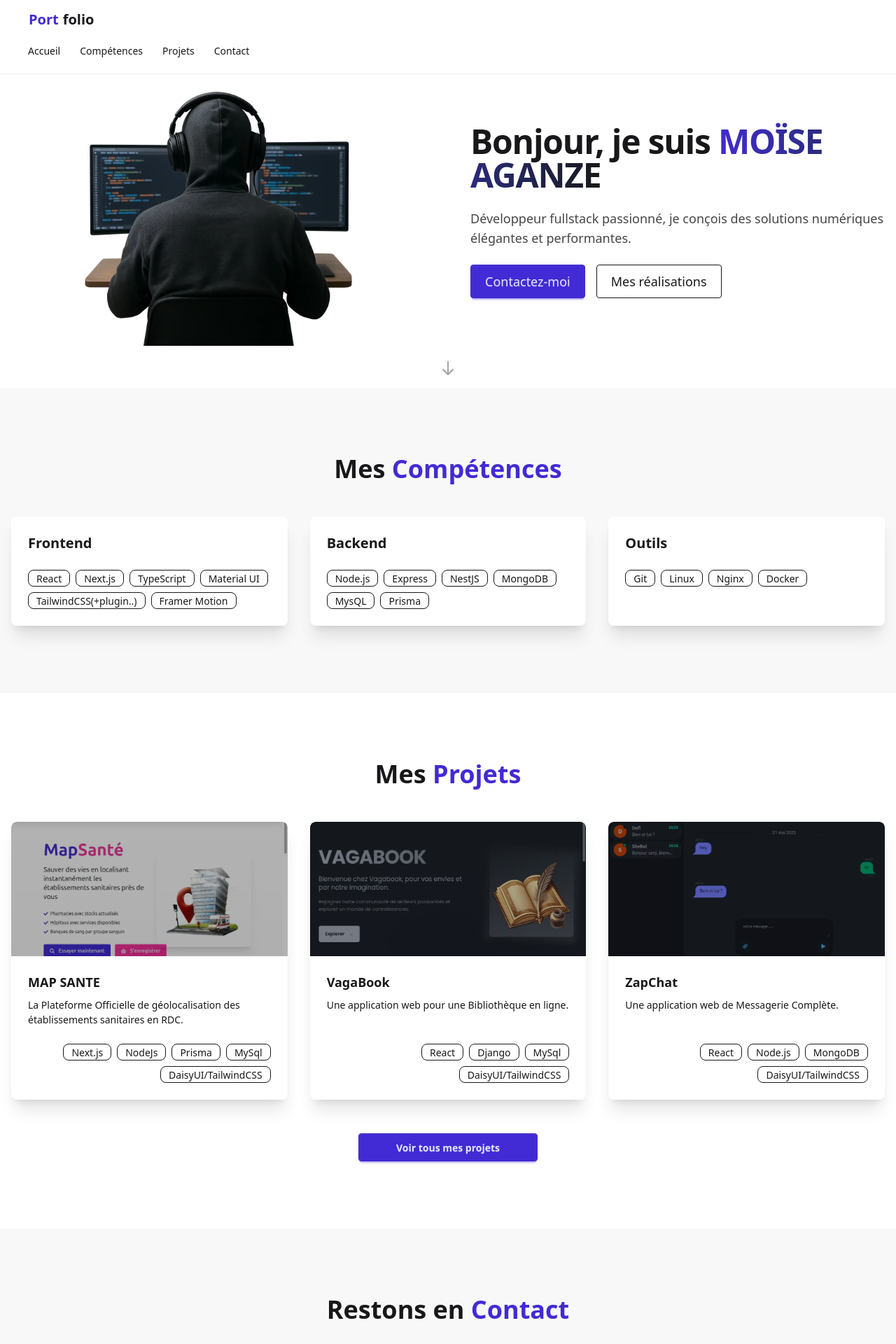
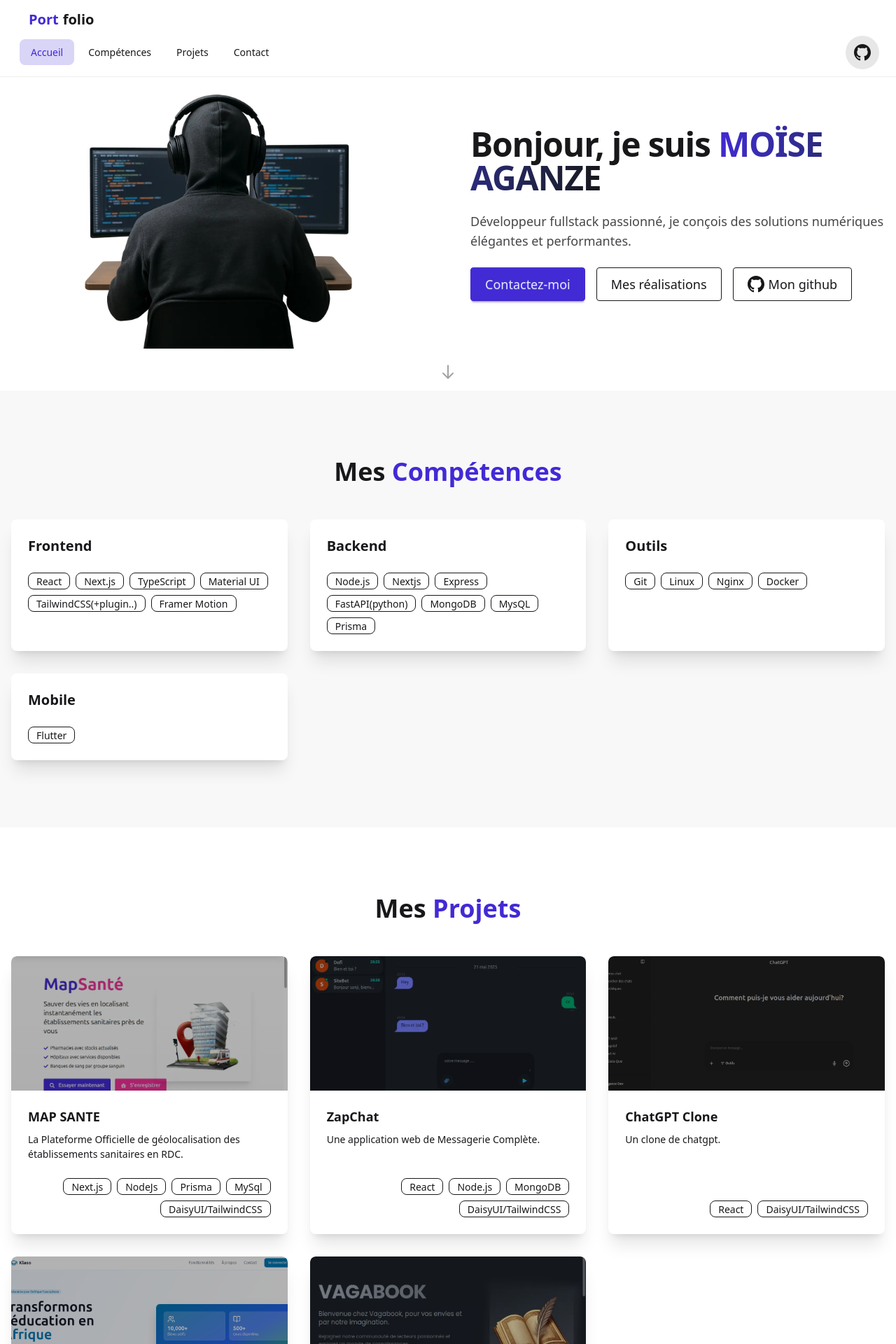
Before and after one commit to MoiseAganze/new_portfolio, a Next.js app: page / in a window 1280 px wide. Shown: the top 1920 px of the page at 70% size. Built offline with nearby package versions, Linux system fonts and the light colour scheme.

Commit message:
arrangements

```diff
--- a/app/composants/Footer.tsx
+++ b/app/composants/Footer.tsx
@@ -53,7 +53,7 @@
           </motion.div>
 
           {/* Newsletter */}
-          <motion.div variants={itemVariants} className="max-w-md">
+          {/* <motion.div variants={itemVariants} className="max-w-md">
             <h3 className="text-lg font-semibold mb-6 text-primary">
               Newsletter
             </h3>
@@ -86,7 +86,7 @@
             <div className="mt-4 text-sm text-base-content/50">
               Nous ne partageons jamais votre email.
             </div>
-          </motion.div>
+          </motion.div> */}
         </motion.div>
 
         {/* Copyright */}
--- a/app/composants/HeroSection.tsx
+++ b/app/composants/HeroSection.tsx
@@ -72,6 +72,22 @@
               >
                 Mes réalisations
               </Link>
+              <Link
+                href="https://github.com/MoiseAganze/"
+                className="btn btn-outline btn-lg font-medium"
+                target="_blank"
+              >
+                <svg
+                  xmlns="http://www.w3.org/2000/svg"
+                  width="24"
+                  height="24"
+                  viewBox="0 0 24 24"
+                  fill="currentColor"
+                >
+                  <path d="M12 0c-6.626 0-12 5.373-12 12 0 5.302 3.438 9.8 8.207 11.387.599.111.793-.261.793-.577v-2.234c-3.338.726-4.033-1.416-4.033-1.416-.546-1.387-1.333-1.756-1.333-1.756-1.089-.745.083-.729.083-.729 1.205.084 1.839 1.237 1.839 1.237 1.07 1.834 2.807 1.304 3.492.997.107-.775.418-1.305.762-1.604-2.665-.305-5.467-1.334-5.467-5.931 0-1.311.469-2.381 1.236-3.221-.124-.303-.535-1.524.117-3.176 0 0 1.008-.322 3.301 1.23.957-.266 1.983-.399 3.003-.404 1.02.005 2.047.138 3.006.404 2.291-1.552 3.297-1.23 3.297-1.23.653 1.653.242 2.874.118 3.176.77.84 1.235 1.911 1.235 3.221 0 4.609-2.807 5.624-5.479 5.921.43.372.823 1.102.823 2.222v3.293c0 .319.192.694.801.576 4.765-1.589 8.199-6.086 8.199-11.386 0-6.627-5.373-12-12-12z" />
+                </svg>
+                Mon github
+              </Link>
             </motion.div>
           </motion.div>
         </motion.div>
--- a/app/composants/NavBar.tsx
+++ b/app/composants/NavBar.tsx
@@ -1,11 +1,49 @@
 "use client";
 import { AnimatePresence } from "framer-motion";
 import Link from "next/link";
-import { useState } from "react";
+import { useState, useEffect } from "react";
 import { motion } from "framer-motion";
 
 export const Navbar = () => {
   const [isDrawerOpen, setIsDrawerOpen] = useState(false);
+  const [activeSection, setActiveSection] = useState("home");
+  const [isScrolled, setIsScrolled] = useState(false);
+
+  // Gérer l'état de scroll pour l'effet de blur
+  useEffect(() => {
+    const handleScroll = () => {
+      setIsScrolled(window.scrollY > 50);
+    };
+    window.addEventListener("scroll", handleScroll);
+    return () => window.removeEventListener("scroll", handleScroll);
+  }, []);
+
+  // Observer les sections pour l'état actif
+  useEffect(() => {
+    const sections = ["home", "skills", "projects", "contact"];
+    const observers = sections.map((section) => {
+      const element = document.querySelector(`#${section}`);
+      if (!element) return null;
+
+      const observer = new IntersectionObserver(
+        (entries) => {
+          entries.forEach((entry) => {
+            if (entry.isIntersecting) {
+              setActiveSection(section);
+            }
+          });
+        },
+        { threshold: 0.3 }
+      );
+
+      observer.observe(element);
+      return observer;
+    });
+
+    return () => {
+      observers.forEach((observer) => observer?.disconnect());
+    };
+  }, []);
 
   // Fonction pour le défilement fluide
   const handleSmoothScroll = (e: React.MouseEvent, targetId: string) => {
@@ -20,83 +58,123 @@
     }
   };
 
+  const menuItems = [
+    { href: "#home", label: "Accueil", id: "home" },
+    { href: "#skills", label: "Compétences", id: "skills" },
+    { href: "#projects", label: "Projets", id: "projects" },
+    { href: "#contact", label: "Contact", id: "contact" },
+  ];
+
   return (
     <>
-      <nav className="navbar sticky top-0 z-50 bg-base-100/80 backdrop-blur-sm border-b border-base-300">
+      <motion.nav
+        initial={{ y: -100 }}
+        animate={{ y: 0 }}
+        className={`navbar sticky top-0 z-50 transition-all duration-300 ${
+          isScrolled
+            ? "bg-base-100/90 backdrop-blur-md border-b border-base-300/50 shadow-lg"
+            : "bg-base-100/80 backdrop-blur-sm border-b border-base-300"
+        }`}
+      >
         <div className="container mx-auto px-4">
           <div className="flex-1">
+            <motion.div whileHover={{ scale: 1.05 }} whileTap={{ scale: 0.95 }}>
               <Link
                 href="#home"
                 onClick={(e) => handleSmoothScroll(e, "#home")}
-              className="btn btn-ghost text-xl"
+                className="btn btn-ghost text-xl font-bold group"
               >
-              <span className="text-primary">Port</span>folio
+                <span className="text-primary group-hover:text-primary-focus transition-colors">
+                  Port
+                </span>
+                <span className="group-hover:text-primary transition-colors">
+                  folio
+                </span>
               </Link>
+            </motion.div>
           </div>
-          <div className="flex-none hidden md:block">
+
+          {/* Menu desktop */}
+          <div className="flex-none w-full  hidden md:flex justify-between items-center">
             <ul className="menu menu-horizontal px-1 gap-1">
-              <li>
+              {menuItems.map((item, index) => (
+                <motion.li
+                  key={item.id}
+                  initial={{ opacity: 0, y: -20 }}
+                  animate={{ opacity: 1, y: 0 }}
+                  transition={{ delay: index * 0.1 }}
+                >
                   <Link
-                  href="#home"
-                  onClick={(e) => handleSmoothScroll(e, "#home")}
-                  className="hover:text-primary"
+                    href={item.href}
+                    onClick={(e) => handleSmoothScroll(e, item.href)}
+                    className={`relative px-4 py-2 rounded-lg transition-all duration-300 group ${
+                      activeSection === item.id
+                        ? "text-primary bg-primary/10"
+                        : "hover:text-primary hover:bg-primary/5"
+                    }`}
                   >
-                  Accueil
+                    <span className="relative z-10">{item.label}</span>
+                    {activeSection === item.id && (
+                      <motion.div
+                        layoutId="activeIndicator"
+                        className="absolute inset-0 bg-primary/10 rounded-lg"
+                        transition={{
+                          type: "spring",
+                          bounce: 0.2,
+                          duration: 0.6,
+                        }}
+                      />
+                    )}
                   </Link>
-              </li>
-              <li>
-                <Link
-                  href="#skills"
-                  onClick={(e) => handleSmoothScroll(e, "#skills")}
-                  className="hover:text-primary"
+                </motion.li>
+              ))}
+            </ul>
+            <a
+              href="https://github.com/MoiseAganze/"
+              target="_blank"
+              className="p-3 rounded-full bg-base-content/10 hover:bg-primary/10 text-base-content hover:text-primary transition-colors"
             >
-                  Compétences
-                </Link>
-              </li>
-              <li>
-                <Link
-                  href="#projects"
-                  onClick={(e) => handleSmoothScroll(e, "#projects")}
-                  className="hover:text-primary"
+              <svg
+                xmlns="http://www.w3.org/2000/svg"
+                width="24"
+                height="24"
+                viewBox="0 0 24 24"
+                fill="currentColor"
               >
-                  Projets
-                </Link>
-              </li>
-              <li>
-                <Link
-                  href="#contact"
-                  onClick={(e) => handleSmoothScroll(e, "#contact")}
-                  className="hover:text-primary"
-                >
-                  Contact
-                </Link>
-              </li>
-            </ul>
+                <path d="M12 0c-6.626 0-12 5.373-12 12 0 5.302 3.438 9.8 8.207 11.387.599.111.793-.261.793-.577v-2.234c-3.338.726-4.033-1.416-4.033-1.416-.546-1.387-1.333-1.756-1.333-1.756-1.089-.745.083-.729.083-.729 1.205.084 1.839 1.237 1.839 1.237 1.07 1.834 2.807 1.304 3.492.997.107-.775.418-1.305.762-1.604-2.665-.305-5.467-1.334-5.467-5.931 0-1.311.469-2.381 1.236-3.221-.124-.303-.535-1.524.117-3.176 0 0 1.008-.322 3.301 1.23.957-.266 1.983-.399 3.003-.404 1.02.005 2.047.138 3.006.404 2.291-1.552 3.297-1.23 3.297-1.23.653 1.653.242 2.874.118 3.176.77.84 1.235 1.911 1.235 3.221 0 4.609-2.807 5.624-5.479 5.921.43.372.823 1.102.823 2.222v3.293c0 .319.192.694.801.576 4.765-1.589 8.199-6.086 8.199-11.386 0-6.627-5.373-12-12-12z" />
+              </svg>
+            </a>
           </div>
+
+          {/* Bouton hamburger mobile */}
           <div className="flex-none md:hidden">
-            <button
+            <motion.button
+              whileHover={{ scale: 1.05 }}
+              whileTap={{ scale: 0.95 }}
               className="btn btn-square btn-ghost"
               onClick={() => setIsDrawerOpen(true)}
             >
-              <svg
+              <motion.svg
                 xmlns="http://www.w3.org/2000/svg"
                 fill="none"
                 viewBox="0 0 24 24"
                 className="inline-block w-5 h-5 stroke-current"
+                animate={{ rotate: isDrawerOpen ? 180 : 0 }}
+                transition={{ duration: 0.3 }}
               >
                 <path
                   strokeLinecap="round"
                   strokeLinejoin="round"
                   strokeWidth="2"
                   d="M4 6h16M4 12h16M4 18h16"
-                ></path>
-              </svg>
-            </button>
+                />
+              </motion.svg>
+            </motion.button>
           </div>
         </div>
-      </nav>
+      </motion.nav>
 
-      {/* Drawer pour mobile */}
+      {/* Drawer mobile amélioré */}
       <AnimatePresence>
         {isDrawerOpen && (
           <>
@@ -104,18 +182,23 @@
               initial={{ opacity: 0 }}
               animate={{ opacity: 1 }}
               exit={{ opacity: 0 }}
-              className="fixed inset-0 bg-black/50 z-50"
+              className="fixed inset-0 bg-black/60 z-50 backdrop-blur-sm"
               onClick={() => setIsDrawerOpen(false)}
             />
             <motion.div
-              initial={{ x: "100%" }}
-              animate={{ x: 0 }}
-              exit={{ x: "100%" }}
-              transition={{ type: "spring", damping: 20 }}
-              className="fixed top-0 right-0 h-full w-64 bg-base-100 z-50 shadow-2xl"
+              initial={{ x: "100%", opacity: 0 }}
+              animate={{ x: 0, opacity: 1 }}
+              exit={{ x: "100%", opacity: 0 }}
+              transition={{ type: "spring", damping: 25, stiffness: 200 }}
+              className="fixed top-0 right-0 h-full w-80 bg-base-100/95 backdrop-blur-md z-50 shadow-2xl border-l border-base-300/50"
             >
-              <div className="p-4 flex justify-end">
-                <button
+              <div className="p-6 flex justify-between items-center border-b border-base-300/50">
+                <h2 className="text-lg font-semibold">
+                  <span className="text-primary">Port</span>folio
+                </h2>
+                <motion.button
+                  whileHover={{ scale: 1.1, rotate: 90 }}
+                  whileTap={{ scale: 0.9 }}
                   className="btn btn-circle btn-ghost btn-sm"
                   onClick={() => setIsDrawerOpen(false)}
                 >
@@ -133,46 +216,64 @@
                       d="M6 18L18 6M6 6l12 12"
                     />
                   </svg>
-                </button>
+                </motion.button>
               </div>
-              <ul className="menu p-4 gap-2">
-                <li>
+
+              <ul className="menu p-6 gap-3">
+                {menuItems.map((item, index) => (
+                  <motion.li
+                    key={item.id}
+                    initial={{ x: 50, opacity: 0 }}
+                    animate={{ x: 0, opacity: 1 }}
+                    transition={{ delay: index * 0.1 }}
+                  >
+                    <motion.div
+                      whileHover={{ x: 8 }}
+                      whileTap={{ scale: 0.98 }}
+                    >
                       <Link
-                    href="#home"
-                    className="text-lg"
-                    onClick={(e) => handleSmoothScroll(e, "#home")}
+                        href={item.href}
+                        className={`text-lg py-3 px-4 rounded-lg transition-all duration-300 ${
+                          activeSection === item.id
+                            ? "text-primary bg-primary/10 border-l-4 border-primary"
+                            : "hover:text-primary hover:bg-primary/5 hover:border-l-4 hover:border-primary/50"
+                        }`}
+                        onClick={(e) => handleSmoothScroll(e, item.href)}
                       >
-                    Accueil
+                        {item.label}
                       </Link>
-                </li>
-                <li>
-                  <Link
-                    href="#skills"
-                    className="text-lg"
-                    onClick={(e) => handleSmoothScroll(e, "#skills")}
+                    </motion.div>
+                  </motion.li>
+                ))}
+              </ul>
+
+              {/* GitHub link mobile */}
+              <motion.div
+                initial={{ y: 20, opacity: 0 }}
+                animate={{ y: 0, opacity: 1 }}
+                transition={{ delay: 0.4 }}
+                className="px-6 mt-8"
               >
-                    Compétences
-                  </Link>
-                </li>
-                <li>
-                  <Link
-                    href="#projects"
-                    className="text-lg"
-                    onClick={(e) => handleSmoothScroll(e, "#projects")}
+                <motion.a
+                  href="https://github.com/MoiseAganze/"
+                  target="_blank"
+                  rel="noopener noreferrer"
+                  whileHover={{ scale: 1.02 }}
+                  whileTap={{ scale: 0.98 }}
+                  className="flex items-center gap-3 p-4 rounded-lg bg-base-content/5 hover:bg-primary/10 text-base-content hover:text-primary transition-all duration-300"
                 >
-                    Projets
-                  </Link>
-                </li>
-                <li>
-                  <Link
-                    href="#contact"
-                    className="text-lg"
-                    onClick={(e) => handleSmoothScroll(e, "#contact")}
+                  <svg
+                    xmlns="http://www.w3.org/2000/svg"
+                    width="20"
+                    height="20"
+                    viewBox="0 0 24 24"
+                    fill="currentColor"
                   >
-                    Contact
-                  </Link>
-                </li>
-              </ul>
+                    <path d="M12 0c-6.626 0-12 5.373-12 12 0 5.302 3.438 9.8 8.207 11.387.599.111.793-.261.793-.577v-2.234c-3.338.726-4.033-1.416-4.033-1.416-.546-1.387-1.333-1.756-1.333-1.756-1.089-.745.083-.729.083-.729 1.205.084 1.839 1.237 1.839 1.237 1.07 1.834 2.807 1.304 3.492.997.107-.775.418-1.305.762-1.604-2.665-.305-5.467-1.334-5.467-5.931 0-1.311.469-2.381 1.236-3.221-.124-.303-.535-1.524.117-3.176 0 0 1.008-.322 3.301 1.23.957-.266 1.983-.399 3.003-.404 1.02.005 2.047.138 3.006.404 2.291-1.552 3.297-1.23 3.297-1.23.653 1.653.242 2.874.118 3.176.77.84 1.235 1.911 1.235 3.221 0 4.609-2.807 5.624-5.479 5.921.43.372.823 1.102.823 2.222v3.293c0 .319.192.694.801.576 4.765-1.589 8.199-6.086 8.199-11.386 0-6.627-5.373-12-12-12z" />
+                  </svg>
+                  <span className="font-medium">Voir sur GitHub</span>
+                </motion.a>
+              </motion.div>
             </motion.div>
           </>
         )}
--- a/app/composants/ProjetsSection.tsx
+++ b/app/composants/ProjetsSection.tsx
@@ -13,18 +13,32 @@
       link: "https://mapsante.net",
     },
     {
+      title: "ZapChat",
+      description: "Une application web de Messagerie Complète.",
+      tags: ["React", "Node.js", "MongoDB", "DaisyUI/TailwindCSS"],
+      image: "/images/zapchat.webp",
+      link: "https://github.com/MoiseAganze/messagerie-frontend",
+    },
+    {
+      title: "ChatGPT Clone",
+      description: "Un clone de chatgpt.",
+      tags: ["React", "DaisyUI/TailwindCSS"],
+      image: "/images/gpt.png",
+      link: "https://chatgpt-clone-q5ae.vercel.app/",
+    },
+    {
+      title: "E-learning App",
+      description: "Un template d'une application d'enseignement en ligne.",
+      tags: ["React", "DaisyUI/TailwindCSS"],
+      image: "/images/klaso.png",
+      link: "https://eduafrique.vercel.app/",
+    },
+    {
       title: "VagaBook",
       description: "Une application web pour une Bibliothèque en ligne.",
       tags: ["React", "Django", "MySql", "DaisyUI/TailwindCSS"],
       image: "/images/vagabook.webp",
-      link: "",
-    },
-    {
-      title: "ZapChat",
-      description: "Une application web de Messagerie Complète.",
-      tags: ["React", "Node.js", "MongoDB", "DaisyUI/TailwindCSS"],
-      image: "/images/zapchat.webp",
-      link: "",
+      link: "https://vagabond-edition.vercel.app/",
     },
   ];
 
@@ -54,8 +68,8 @@
                 transition={{ type: "spring", stiffness: 300 }}
               >
                 <figure
-                  onClick={() => window.open(project.link, "_self")}
-                  className="relative h-48 overflow-hidden"
+                  onClick={() => window.open(project.link, "_blank")}
+                  className="relative h-48 overflow-hidden cursor-pointer"
                 >
                   <Image
                     src={project.image}
@@ -87,7 +101,20 @@
             variants={itemVariants}
             whileHover={{ scale: 1.05 }}
           >
-            <Link href="#projects" className="btn btn-primary btn-wide">
+            <Link
+              href="https://github.com/MoiseAganze"
+              target="_blank"
+              className="btn btn-primary btn-wide"
+            >
+              <svg
+                xmlns="http://www.w3.org/2000/svg"
+                width="24"
+                height="24"
+                viewBox="0 0 24 24"
+                fill="currentColor"
+              >
+                <path d="M12 0c-6.626 0-12 5.373-12 12 0 5.302 3.438 9.8 8.207 11.387.599.111.793-.261.793-.577v-2.234c-3.338.726-4.033-1.416-4.033-1.416-.546-1.387-1.333-1.756-1.333-1.756-1.089-.745.083-.729.083-.729 1.205.084 1.839 1.237 1.839 1.237 1.07 1.834 2.807 1.304 3.492.997.107-.775.418-1.305.762-1.604-2.665-.305-5.467-1.334-5.467-5.931 0-1.311.469-2.381 1.236-3.221-.124-.303-.535-1.524.117-3.176 0 0 1.008-.322 3.301 1.23.957-.266 1.983-.399 3.003-.404 1.02.005 2.047.138 3.006.404 2.291-1.552 3.297-1.23 3.297-1.23.653 1.653.242 2.874.118 3.176.77.84 1.235 1.911 1.235 3.221 0 4.609-2.807 5.624-5.479 5.921.43.372.823 1.102.823 2.222v3.293c0 .319.192.694.801.576 4.765-1.589 8.199-6.086 8.199-11.386 0-6.627-5.373-12-12-12z" />
+              </svg>{" "}
               Voir tous mes projets
             </Link>
           </motion.div>
--- a/app/composants/SkillSection.tsx
+++ b/app/composants/SkillSection.tsx
@@ -15,11 +15,23 @@
     },
     {
       category: "Backend",
-      items: ["Node.js", "Express", "NestJS", "MongoDB", "MysQL", "Prisma"],
+      items: [
+        "Node.js",
+        "Nextjs",
+        "Express",
+        "FastAPI(python)",
+        "MongoDB",
+        "MysQL",
+        "Prisma",
+      ],
     },
     {
       category: "Outils",
       items: ["Git", "Linux", "Nginx", "Docker"],
+    },
+    {
+      category: "Mobile",
+      items: ["Flutter"],
     },
   ];
 
```
Also changed, not shown: app/composants/ContactSection.tsx (+12 -8 lines), public/images/gpt.png (added), public/images/klaso.png (added). Lines whose indentation alone changed are shown as unchanged.
